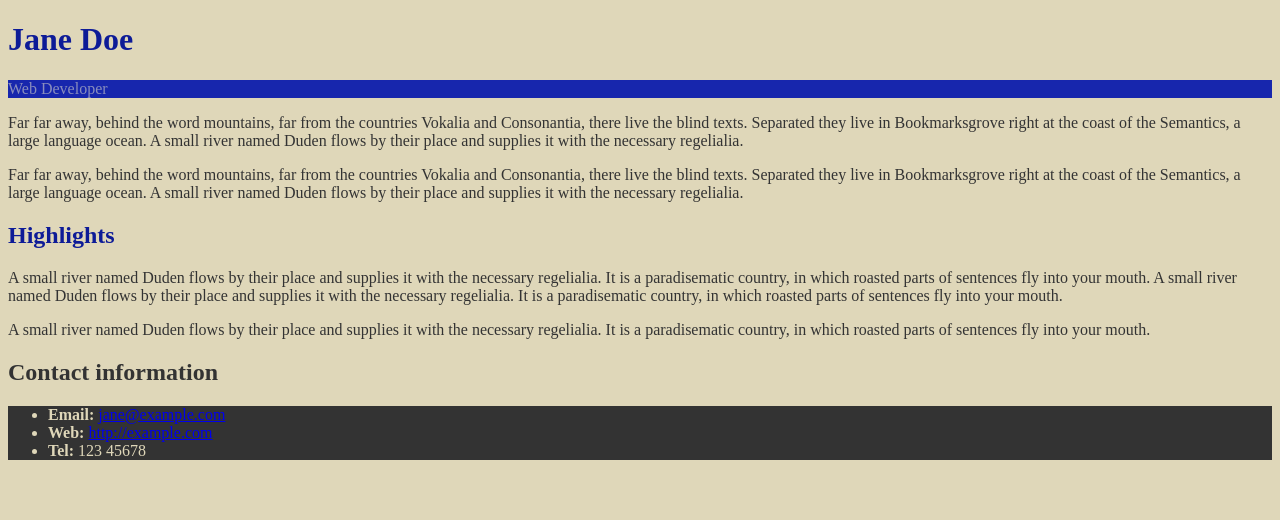
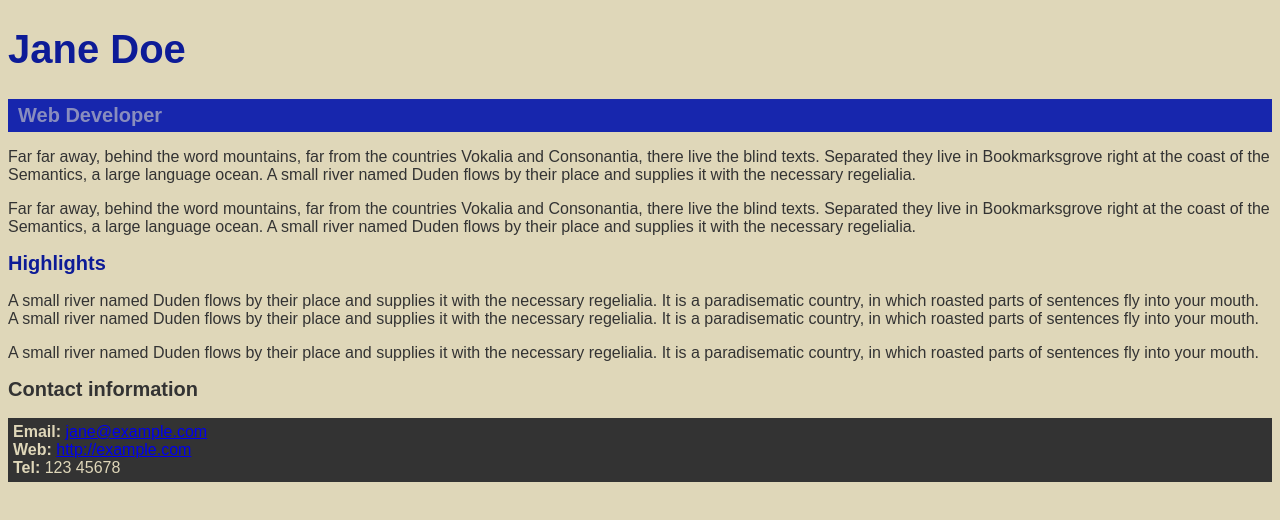
Before and after one commit to DylanTokumoto/exerciciosFront-End, a plain HTML site: page index.html in a window 1280 px wide. Drawn offline with Linux system fonts and the light colour scheme.

Commit message:
versao final do exercicio

```diff
--- a/css/style.css
+++ b/css/style.css
@@ -1,15 +1,24 @@
 body{
     background-color: rgb(223, 215, 185);
     color: rgb(51, 51, 51);
+    font-family: Arial, Helvetica, sans-serif;
 }
 
 h1{
     color: #0d1b97;
+    font-size: 40px;
+}
+
+h2{
+    font-size: 20px;
 }
 
 .job-title{
     background-color: #1726ad;
     color: #898dbe;
+    font-size: 20px;
+    font-weight: bold;
+    padding: 5px 10px 5px 10px;
 }
 
 #high{
@@ -18,9 +27,6 @@ h1{
 
 ul{
     background-color: #333333;
-
+    color: rgb(223, 215, 185);
+    padding: 5px;
 }
-
-li{
-    color: rgb(223, 215, 185)
-}
```
Also changed, not shown: exercicio21do2/teste.txt (deleted).
